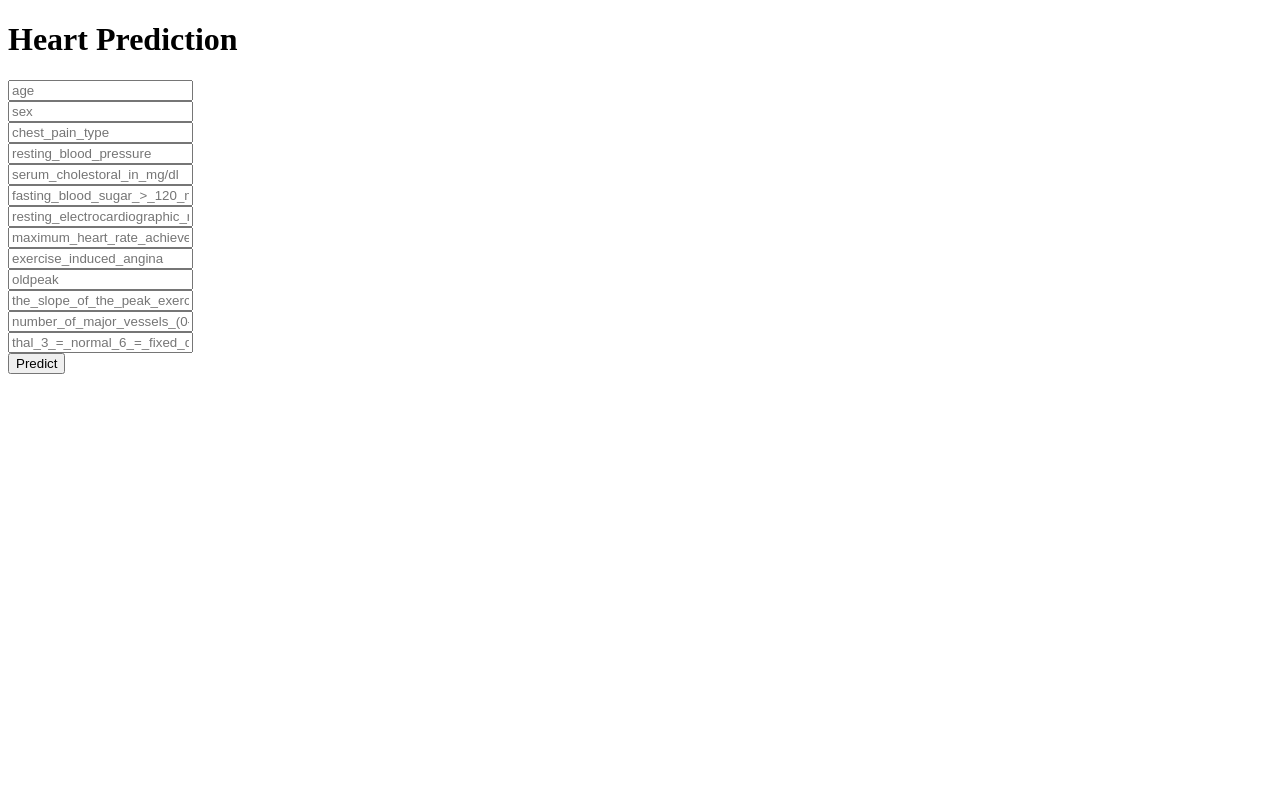
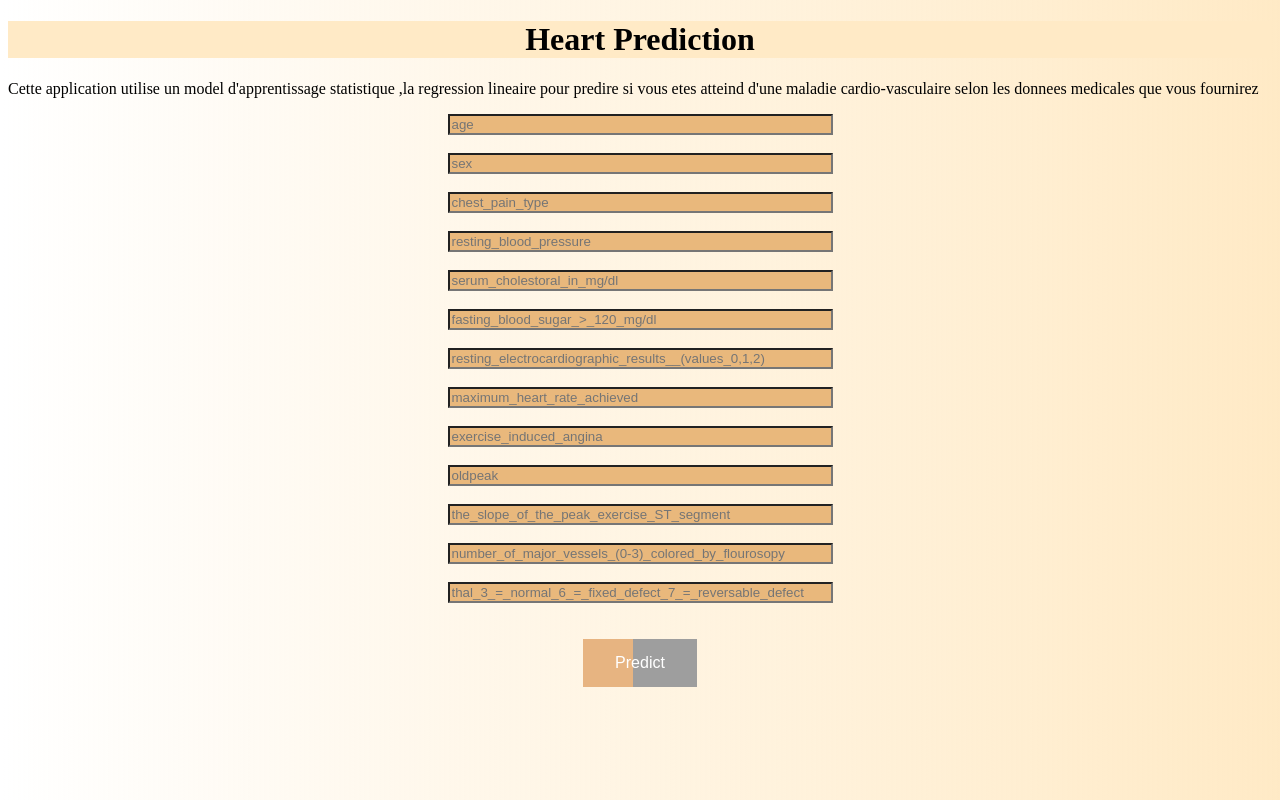
Before and after one commit to brgE-93/MLproject, a Flask app: page / in a window 1280 px wide. Run offline with Flask 2, Linux system fonts and the light colour scheme; parts of the project's set-up code (start-up, migrations or seed data) failed here and were passed over; grey boxes are pictures that could not be loaded.

Commit message:
home.html update

```diff
--- a/templates/home.html
+++ b/templates/home.html
@@ -2,6 +2,40 @@
 <html >
 
 <head>
+  <style>
+    body {
+background: linear-gradient(to right, rgba(247, 233, 161, 0), rgb(255, 234, 198));
+}
+    button[type=submit] {
+  background-color: #e7b481;
+  border: none;
+  color: white;
+  padding: 15px 32px;
+  text-align: center;
+  text-decoration: none;
+  display: inline-block;
+  font-size: 16px;
+  margin: auto;
+
+  display: block;
+  background-image: url(https://cdn.iconscout.com/icon/free/png-256/enter-22-458493.png);
+  background-position: right;
+  background-repeat: no-repeat;
+  background-size: contain;
+}
+blockquote{
+
+    display: block;
+    position: left;
+
+}
+input{
+margin: auto;
+
+display: block;
+
+}
+  </style>
   <meta charset="UTF-8">
   <title>ML API</title>
   <link href='https://fonts.googleapis.com/css?family=Pacifico' rel='stylesheet' type='text/css'>
@@ -12,30 +46,34 @@
 
 </head>
 
-<body>
+<body >
  <div class="login">
-	<h1>Heart Prediction</h1>
+	<h1 style="text-align:center; background-color: rgb(255, 234, 198)">Heart Prediction</h1>
+    <p> Cette application utilise un model d'apprentissage statistique ,la regression lineaire pour predire si vous etes atteind d'une maladie
+        cardio-vasculaire selon les donnees medicales que vous fournirez
+    </p>
 
      <!-- Main Input For Receiving Query to our ML -->
     <form action="{{ url_for('predict')}}"method="post">
-      <input type="text" name="age" placeholder="age" required="required" /><br>
-    	<input type="text" name="sex" placeholder="sex" required="required" /><br>
-        <input type="text" name="chest_pain_type" placeholder="chest_pain_type" required="required" /><br>
-        <input type="text" name="resting_blood_pressure" placeholder="resting_blood_pressure" required="required" /><br>
-        <input type="text" name="serum_cholestoral_in_mg/dl" placeholder="serum_cholestoral_in_mg/dl" required="required" /><br>
-        <input type="text" name="fasting_blood_sugar_>_120_mg/dl" placeholder="fasting_blood_sugar_>_120_mg/dl" required="required" /><br>
-        <input type="text" name="resting_electrocardiographic_results__(values_0,1,2)" placeholder="resting_electrocardiographic_results__(values_0,1,2)" required="required" /><br>
-        <input type="text" name="maximum_heart_rate_achieved" placeholder="maximum_heart_rate_achieved" required="required" /><br>
-        <input type="text" name="exercise_induced_angina" placeholder="exercise_induced_angina" required="required" /><br>
-        <input type="text" name="oldpeak" placeholder="oldpeak" required="required" /><br>
-        <input type="text" name="the_slope_of_the_peak_exercise_ST_segment" placeholder="the_slope_of_the_peak_exercise_ST_segment" required="required" /><br>
-        <input type="text" name="number_of_major_vessels_(0-3)_colored_by_flourosopy" placeholder="number_of_major_vessels_(0-3)_colored_by_flourosopy" required="required" /><br>
-        <input type="text" name="thal_3_=_normal_6_=_fixed_defect_7_=_reversable_defect" placeholder="thal_3_=_normal_6_=_fixed_defect_7_=_reversable_defect" required="required" /><br>
+        <input type="text" name="age" placeholder="age" required="required" size="45"  style="background-color:rgb(233, 184, 124);"/><br>
+    	<input type="text" name="sex" placeholder="sex" required="required" size="45" style="background-color:rgb(233, 184, 124);" /><br>
+        <input type="text" name="chest_pain_type" placeholder="chest_pain_type" required="required" size="45"  style="background-color:rgb(233, 184, 124);"/><br>
+        <input type="text" name="resting_blood_pressure" placeholder="resting_blood_pressure" required="required" size="45"  style="background-color:rgb(233, 184, 124);"/><br>
+        <input type="text" name="serum_cholestoral_in_mg/dl" placeholder="serum_cholestoral_in_mg/dl" required="required" size="45" style="background-color:rgb(233, 184, 124);" /><br>
+        <input type="text" name="fasting_blood_sugar_>_120_mg/dl" placeholder="fasting_blood_sugar_>_120_mg/dl" required="required" size="45" style="background-color:rgb(233, 184, 124);" /><br>
+        <input type="text" name="resting_electrocardiographic_results__(values_0,1,2)" placeholder="resting_electrocardiographic_results__(values_0,1,2)" required="required" size="45" style="background-color:rgb(233, 184, 124);"/><br>
+        <input type="text" name="maximum_heart_rate_achieved" placeholder="maximum_heart_rate_achieved" required="required" size="45"style="background-color:rgb(233, 184, 124);"/><br>
+        <input type="text" name="exercise_induced_angina" placeholder="exercise_induced_angina" required="required" size="45" style="background-color:rgb(233, 184, 124);" /><br>
+        <input type="text" name="oldpeak" placeholder="oldpeak" required="required" size="45" style="background-color:rgb(233, 184, 124);" /><br>
+        <input type="text" name="the_slope_of_the_peak_exercise_ST_segment" placeholder="the_slope_of_the_peak_exercise_ST_segment" required="required" size="45" style="background-color:rgb(233, 184, 124);" /><br>
+        <input type="text" name="number_of_major_vessels_(0-3)_colored_by_flourosopy" placeholder="number_of_major_vessels_(0-3)_colored_by_flourosopy" required="required" size="45" style="background-color:rgb(233, 184, 124);" /><br>
+        <input type="text" name="thal_3_=_normal_6_=_fixed_defect_7_=_reversable_defect" placeholder="thal_3_=_normal_6_=_fixed_defect_7_=_reversable_defect" required="required" size="45" style="background-color:rgb(233, 184, 124);" /><br><br>
 
 
 
 
         <button type="submit" class="btn btn-primary btn-block btn-large">Predict</button>
+
     </form>
 
    <br>
```
